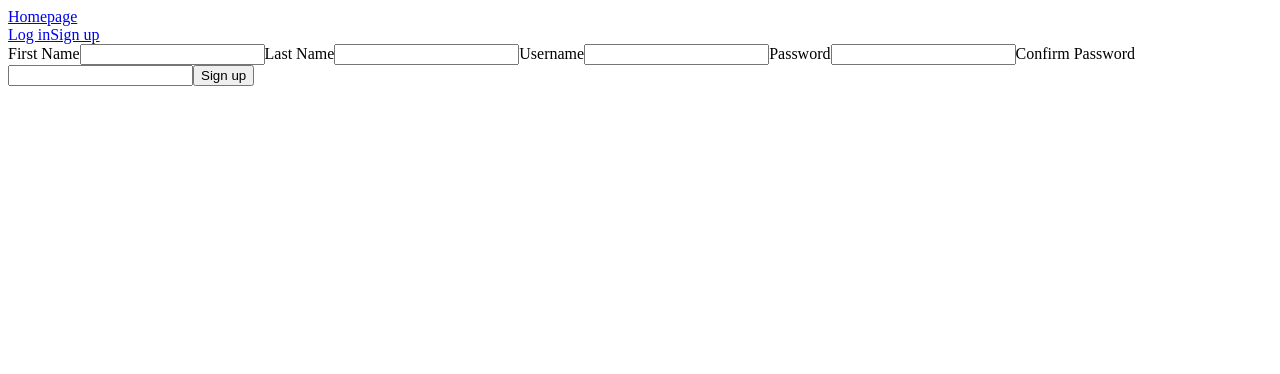
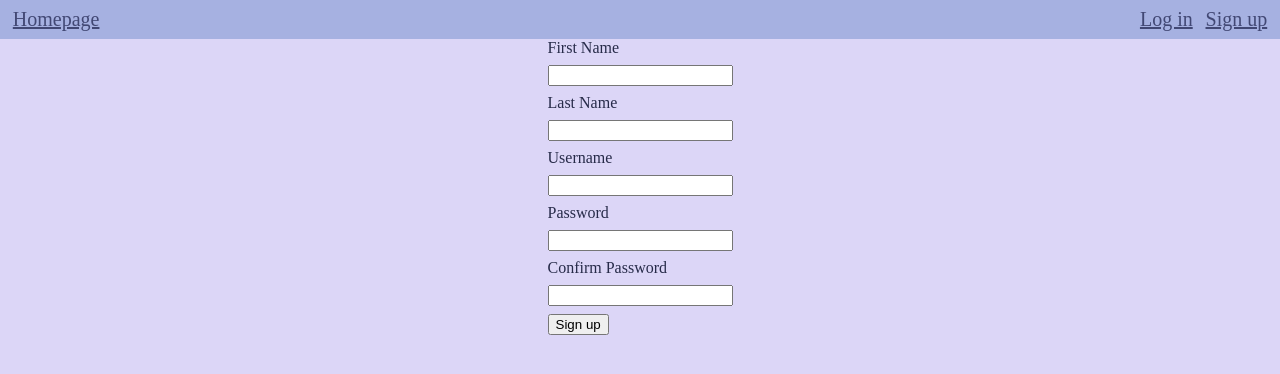
Before and after one commit to daltonoswald/Blog-API, a React (Vite) app in the folder frontend-user/: page /sign-up in a window 1280 px wide. Shown: the top 374 px of the page. Built offline with nearby package versions, Linux system fonts and the light colour scheme.

Commit message:
css changes and cleaned up code

```diff
--- a/frontend-user/src/App.jsx
+++ b/frontend-user/src/App.jsx
@@ -1,20 +1,17 @@
 import { useState } from 'react'
 import reactLogo from './assets/react.svg'
 import viteLogo from '/vite.svg'
-import './App.css'
 import { Link } from 'react-router-dom'
 import Nav from './Nav'
 
-const App = ({ username }) => {
+const App = () => {
   const localStorageName = localStorage.getItem('username')
-  console.log(localStorage.getItem('username'));
   return (
     <>
-    <Nav username={username} />
+    <Nav />
       <div className='content'>
         <h1>Hello from the main page of the app!</h1>
         <p>Here are some examples of links to other pages.</p>
-        <p>Local Storage name {localStorageName} </p>
         <nav>
           <ul>
             <li>
--- a/frontend-user/src/LogIn.jsx
+++ b/frontend-user/src/LogIn.jsx
@@ -2,13 +2,8 @@ import { useState, useEffect } from 'react';
 import { useNavigate } from 'react-router-dom';
 import Nav from './Nav';
 
-export default function LogIn( { username, setUsername }) {
+export default function LogIn() {
     const navigate = useNavigate();
-
-    // if (localStorage.getItem('authenticationToken')) {
-    //     console.log("Already signed in");
-    //     navigate('/');
-    // }
 
     useEffect(() => {
         if (localStorage.getItem('authenticationToken')) {
@@ -42,10 +37,7 @@ export default function LogIn( { username, setUsername }) {
                 const token = data.token;
                 const user = data.user;
                 localStorage.setItem("authenticationToken", token);
-                console.log(user.username)
-                setUsername(user.username);
                 localStorage.setItem("username", user.username);
-                console.log(token);
                 navigate("/");
             } else {
                 console.error("Error during authentication:", data.message);
@@ -57,7 +49,7 @@ export default function LogIn( { username, setUsername }) {
 
     return(
         <>
-            <Nav username={username} setUsername={setUsername} />
+            <Nav />
             <div className="content">
                     <form onSubmit={handleSubmit} className="log-in-form">
                         <label htmlFor='username'>Username</label>
@@ -76,7 +68,7 @@ export default function LogIn( { username, setUsername }) {
                             minLength={8}
                             required
                         />
-                        <button type="submit">Log in</button>
+                        <button className="submit-button" type="submit">Log in</button>
                     </form>
             </div>
         </>
--- a/frontend-user/src/Nav.jsx
+++ b/frontend-user/src/Nav.jsx
@@ -1,7 +1,7 @@
 import { useState, useEffect } from 'react';
 import { Link, useNavigate } from 'react-router-dom';
 
-export default function Nav( {username, setUsername }) {
+export default function Nav() {
     const navigate = useNavigate();
 
     function logout() {
@@ -15,7 +15,7 @@ export default function Nav( {username, setUsername }) {
             <div className='nav-left'>
                 <Link to='/'>Homepage</Link>
             </div>
-            <div className='right'>
+            <div className='nav-right'>
             {localStorage.getItem("authenticationToken") && (
                 <>
                     <p>You are signed in as {localStorage.getItem('username')}.</p>
--- a/frontend-user/src/PostDetail.jsx
+++ b/frontend-user/src/PostDetail.jsx
@@ -2,7 +2,7 @@ import { useState, useEffect } from 'react';
 import Nav from './Nav';
 import { Link, useLocation, useNavigate } from 'react-router-dom';
 
-export default function PostDetail({ username }) {
+export default function PostDetail() {
     const navigate = useNavigate();
     const location = useLocation();
     const post = location.state?.post
@@ -57,13 +57,13 @@ export default function PostDetail({ username }) {
 
     if (isLoading) return (
         <>
-            <Nav username={username} />
+            <Nav />
             <p>Loading...</p>
         </>
     )
     if (error) return (
         <>
-            <Nav username={username} />
+            <Nav />
             <p>Error</p>
         </>
     )
@@ -79,7 +79,7 @@ export default function PostDetail({ username }) {
             return (
                 <div className='comments'>
                 {comments.map((comment) => (
-                    <div key={comment._id}>
+                    <div className='comment' key={comment._id}>
                         <div>
                             <p>{comment.author.username}</p>
                             <p>{comment.text}</p>
@@ -120,7 +120,7 @@ export default function PostDetail({ username }) {
 
     return (
         <>
-            <Nav username={username} />
+            <Nav />
             <div className='content'>
                     <div key={post._id} className='post-detail'>
                         <h1>{post.title}</h1>
@@ -130,16 +130,17 @@ export default function PostDetail({ username }) {
                     <div className='comment-section'>
                         {renderComments(comments)}
                         <form onSubmit={addComment} className='comment-form'>
-                            <label htmlFor='text'>Comment:</label>
+                            <label className='comment-label' htmlFor='text'>Comment:</label>
                             <input
-                                type='text'
+                                type='textarea'
                                 id='text'
                                 name='text'
                                 minLength={1}
                                 maxLength={200}
                                 required
+                                className='comment-input'
                             />
-                            <button type="submit">Post Comment</button>
+                            <button className='submit-button' type="submit">Post Comment</button>
                         </form>
                     </div>
 
--- a/frontend-user/src/Posts.jsx
+++ b/frontend-user/src/Posts.jsx
@@ -2,7 +2,7 @@ import { useState, useEffect } from 'react';
 import { Link } from 'react-router-dom';
 import Nav from './Nav';
 
-export default function FetchPosts({ username }) {
+export default function FetchPosts() {
     const [error, setError] = useState(null);
     const [isLoading, setIsLoading] = useState(true);
     const [posts, setPosts] = useState([])
@@ -37,23 +37,23 @@ export default function FetchPosts({ username }) {
 
     if (isLoading) return (
         <>
-            <Nav username={username} />
+            <Nav />
             <p>Loading...</p>
         </>
     )
     if (error) return (
         <>
-            <Nav username={username} />
+            <Nav />
             <p>Error</p>
         </>
     )
 
     return (
         <>
-            <Nav username={username} />
+            <Nav />
             <div className='content'>
                 {posts.map((post) => (
-                    <div key={post._id}>
+                    <div className='post-preview' key={post._id}>
                         <Link
                             to={`/posts/${post._id}`}
                             key={post._id}
--- a/frontend-user/src/Router.jsx
+++ b/frontend-user/src/Router.jsx
@@ -5,33 +5,32 @@ import LogIn from './LogIn.jsx'
 import SignUp from './SignUp.jsx'
 import PostDetail from "./PostDetail.jsx";
 
-import App from './App.jsx'
+import App from './App.jsx';
 
 
 export default function Router() {
 
-    const [username, setUsername] = useState('')
 
     const router = createBrowserRouter([
         {
           path: "/",
-          element: <App username={username} setUsername={setUsername} />,
+          element: <Posts />,
         },
         {
           path: '/posts',
-          element: <Posts username={username} setUsername={setUsername} />,
+          element: <Posts />,
         },
         {
           path: '/log-in',
-          element: <LogIn username={username} setUsername={setUsername} />,
+          element: <LogIn />,
         },
         {
           path: '/sign-up',
-          element: <SignUp username={username} setUsername={setUsername} />
+          element: <SignUp />
         },
         {
             path: '/posts/:postid',
-            element: <PostDetail username={username} />
+            element: <PostDetail />
         }
       ]);
 
--- a/frontend-user/src/SignUp.jsx
+++ b/frontend-user/src/SignUp.jsx
@@ -90,7 +90,7 @@ export default function SignUp() {
                         minLength={8}
                         required
                     />
-                    <button type='submit'>Sign up</button>
+                    <button className='submit-button' type='submit'>Sign up</button>
                 </form>
             </div>
         </>
--- a/frontend-user/src/main.jsx
+++ b/frontend-user/src/main.jsx
@@ -1,5 +1,6 @@
 import React from 'react'
 import ReactDOM from 'react-dom/client'
+import './styles.css'
 
 import Router from "./Router"
 
--- /dev/null
+++ b/frontend-user/src/styles.css
@@ -0,0 +1,125 @@
+body {
+    margin: 0;
+    background-color: #dcd6f7;
+    color: #272b49;
+}
+
+a:link {
+    text-decoration: underline;
+    color: #424874;
+}
+
+a:visited {
+    text-decoration: none;
+    color: black;
+}
+
+.nav {
+    display: flex;
+    flex-direction: row;
+    justify-content: space-between;
+    align-items: center;
+    background-color: #a6b1e1;
+    color: black;
+    font-size: 20px
+}
+
+
+.nav-left,
+.nav-right {
+    display: flex;
+    align-items: center;
+    gap: 1vw;
+    margin: 1vh 1vw;
+}
+
+.content {
+    display: flex;
+    flex-direction: column;
+    align-items: center;
+    justify-content: center;
+    /* width: 60vw; */
+    margin: 0 auto;
+
+    background-color: #dcd6f7;
+}
+
+.post-preview {
+    display: flex;
+    flex-direction: column;
+    align-items: center;
+    justify-content: center;
+}
+
+.post-detail {
+    margin: 1vh 0;
+    background-color: #f4eeff;
+    padding: 1vh 10vw;
+    border: 2px solid black;
+}
+
+.comment-section {
+    display: flex;
+    flex-direction: column;
+    align-items: center;
+}
+
+.comments {
+    width: 100%;
+    margin: auto 0;
+    display: flex;
+    flex-direction: column;
+    justify-content: center;
+    align-items: flex-start;
+}
+
+.comment {
+    width: 100%;
+    background-color: #f4eeff;
+    padding: 1vw;
+    margin: 1vh;
+    border: 1px solid black;
+    box-shadow: -1px 1px black,
+    -2px 2px black,
+    -3px 3px black,
+    -4px 4px black,
+    -4px 4px black;
+}
+
+.comment-form {
+    display: flex;
+    flex-direction: column;
+    margin: 5vh 0;
+    gap: 1vh;
+}
+
+.comment-input {
+    height: 20vh;
+    width: 40vw;
+}
+
+.submit-button {
+    width: fit-content;
+}
+
+form {
+    display: flex;
+    flex-direction: column;
+    gap: 1vh;
+}
+
+.new-post-form > .title-input {
+    height: 5vh;
+    width: 40vw;
+}
+
+.new-post-form > .text-input {
+    height: 20vh;
+    width: 40vw;
+}
+
+.radio-options {
+    display: flex;
+    align-items: center;
+    justify-content: space-between;
+}
```
Also changed, not shown: frontend-user/src/App.css (deleted).
